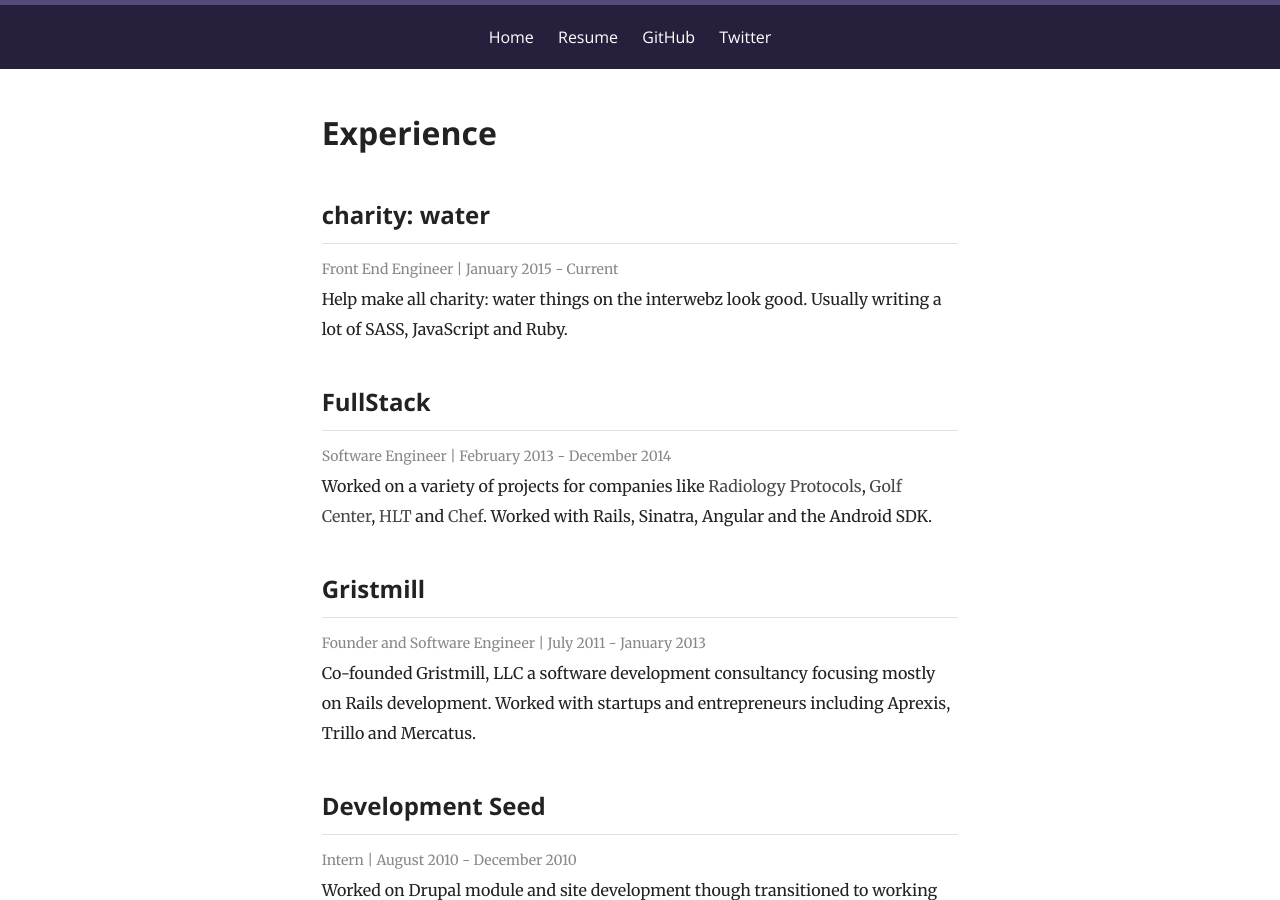
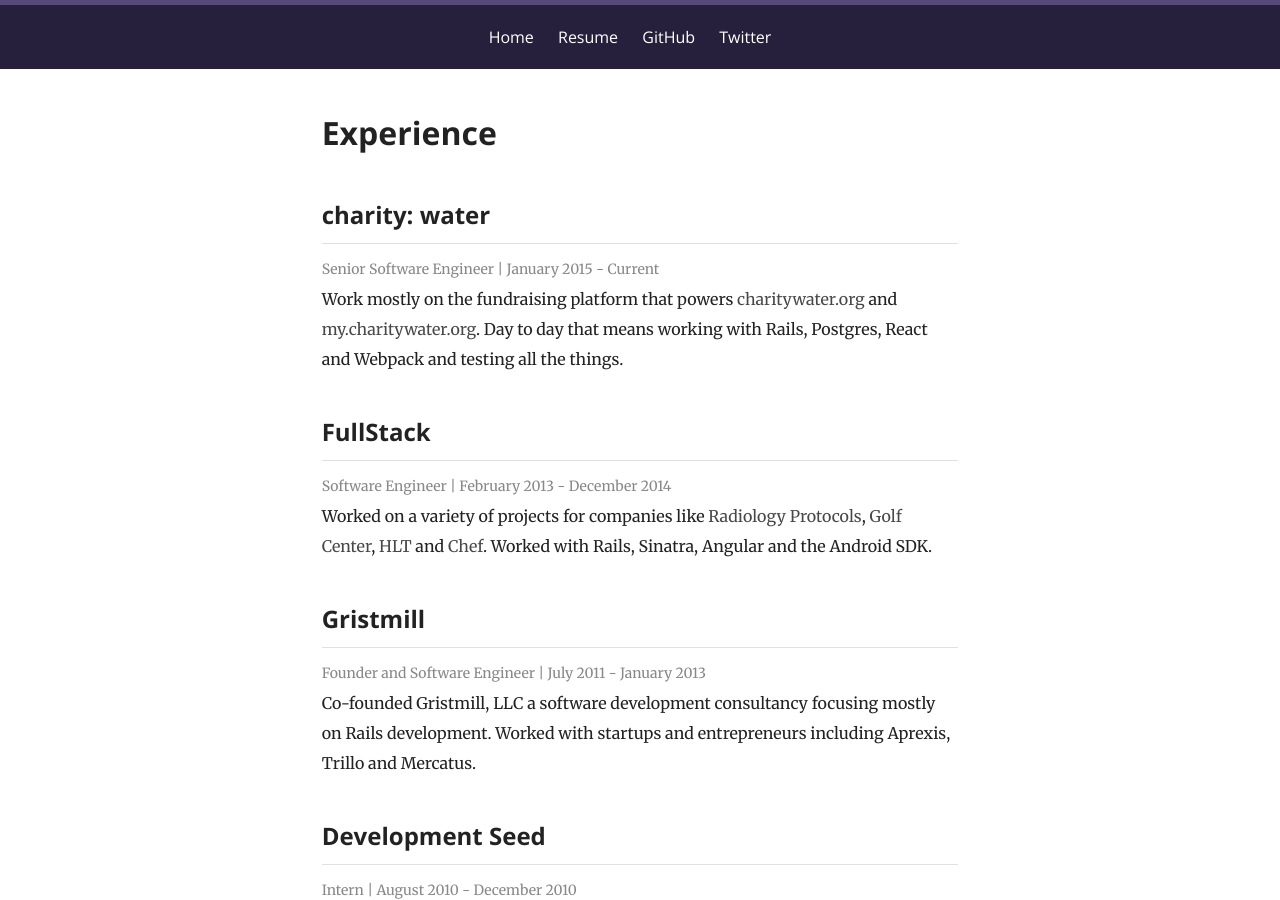
Before and after one commit to tristanoneil/tristanoneil.github.com, a Jekyll site: the page built from resume.html, in a window 1280 px wide and 900 px high, scrolled down 493 px. Built offline with Jekyll 4.4.1, drawn with Linux system fonts in a browser that asks for light colours; grey boxes are pictures that could not be loaded.

Commit message:
Update resume

```diff
--- a/resume.html
+++ b/resume.html
@@ -6,9 +6,12 @@
 <div class="inner content">
   <h1>Experience</h1>
   <h2>charity: water</h2>
-  <p class="meta">Front End Engineer | January 2015 - Current</p>
-  <p>Help make all charity: water things on the interwebz look good. Usually
-  writing a lot of SASS, JavaScript and Ruby.</p>
+  <p class="meta">Senior Software Engineer | January 2015 - Current</p>
+  <p>Work mostly on the fundraising platform that powers <a
+    href="https://www.charitywater.org" target="_blank">charitywater.org</a>
+  and <a href="https://my.charitywater.org"
+    target="_blank">my.charitywater.org</a>. Day to day that means working with
+  Rails, Postgres, React and Webpack and testing all the things.</p>
   <h2>FullStack</h2>
   <p class="meta">Software Engineer | February 2013 - December 2014</p>
   <p>Worked on a variety of projects for companies like <a
```
